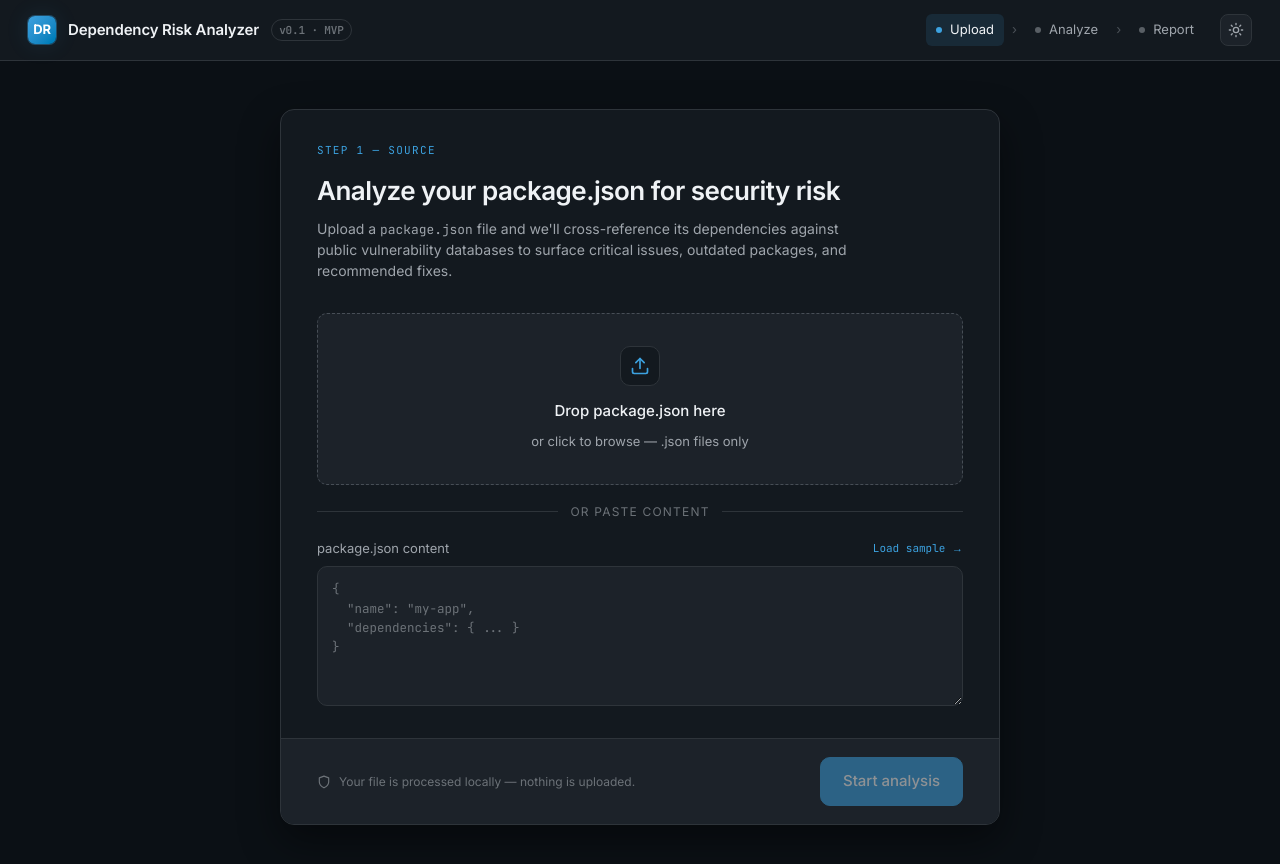
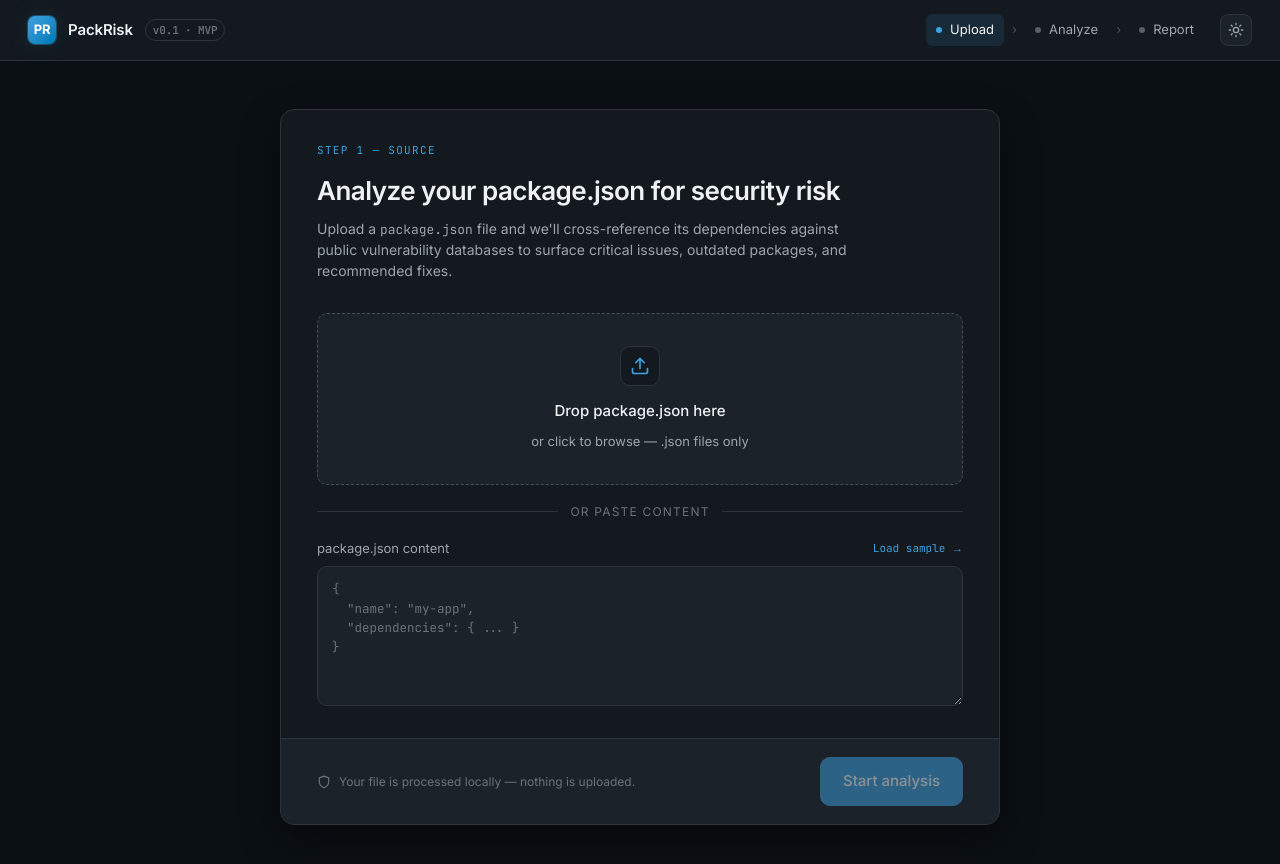
Before and after one commit to Kkinod/pack-risk, a Next.js app: page / in a window 1280 px wide. Shown: the top 864 px of the page. Built offline with nearby package versions, Linux system fonts and the light colour scheme.

Commit message:
Improve project name

```diff
--- a/app/layout.tsx
+++ b/app/layout.tsx
@@ -13,7 +13,7 @@ const jetbrainsMono = JetBrains_Mono({
 });
 
 export const metadata: Metadata = {
-  title: "Dependency Risk Analyzer",
+  title: "PackRisk",
   description: "Analyze package.json for security risks",
 };
 
--- a/components/AppShell.tsx
+++ b/components/AppShell.tsx
@@ -54,9 +54,9 @@ export default function AppShell() {
     <div className={styles.app}>
       <header className={styles.topbar}>
         <div className={styles.brand}>
-          <div className={styles.brandMark}>DR</div>
+          <div className={styles.brandMark}>PR</div>
           <div>
-            <div className={styles.brandName}>Dependency Risk Analyzer</div>
+            <div className={styles.brandName}>PackRisk</div>
           </div>
           <span className={styles.brandTag}>v0.1 · MVP</span>
         </div>
```
